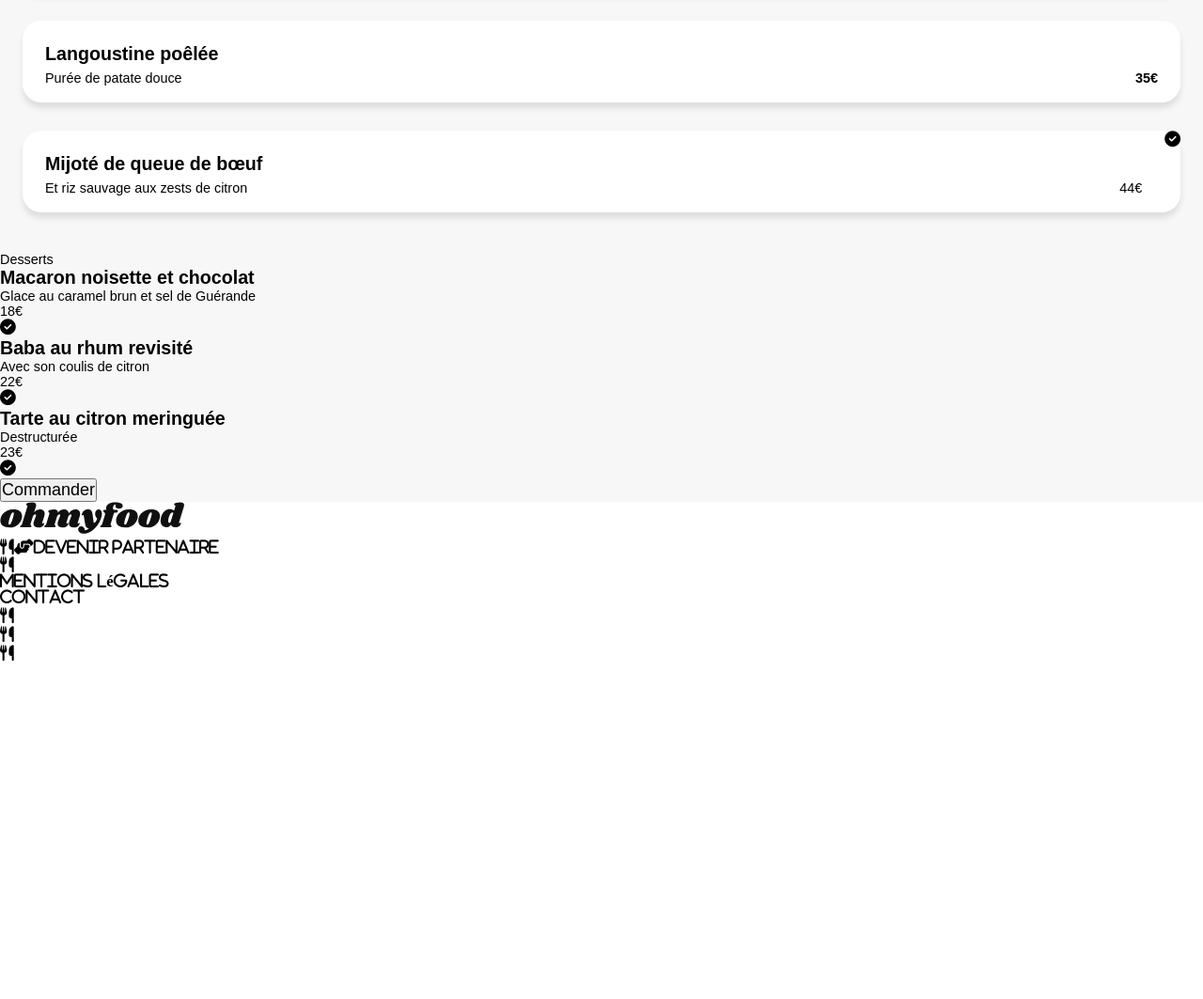
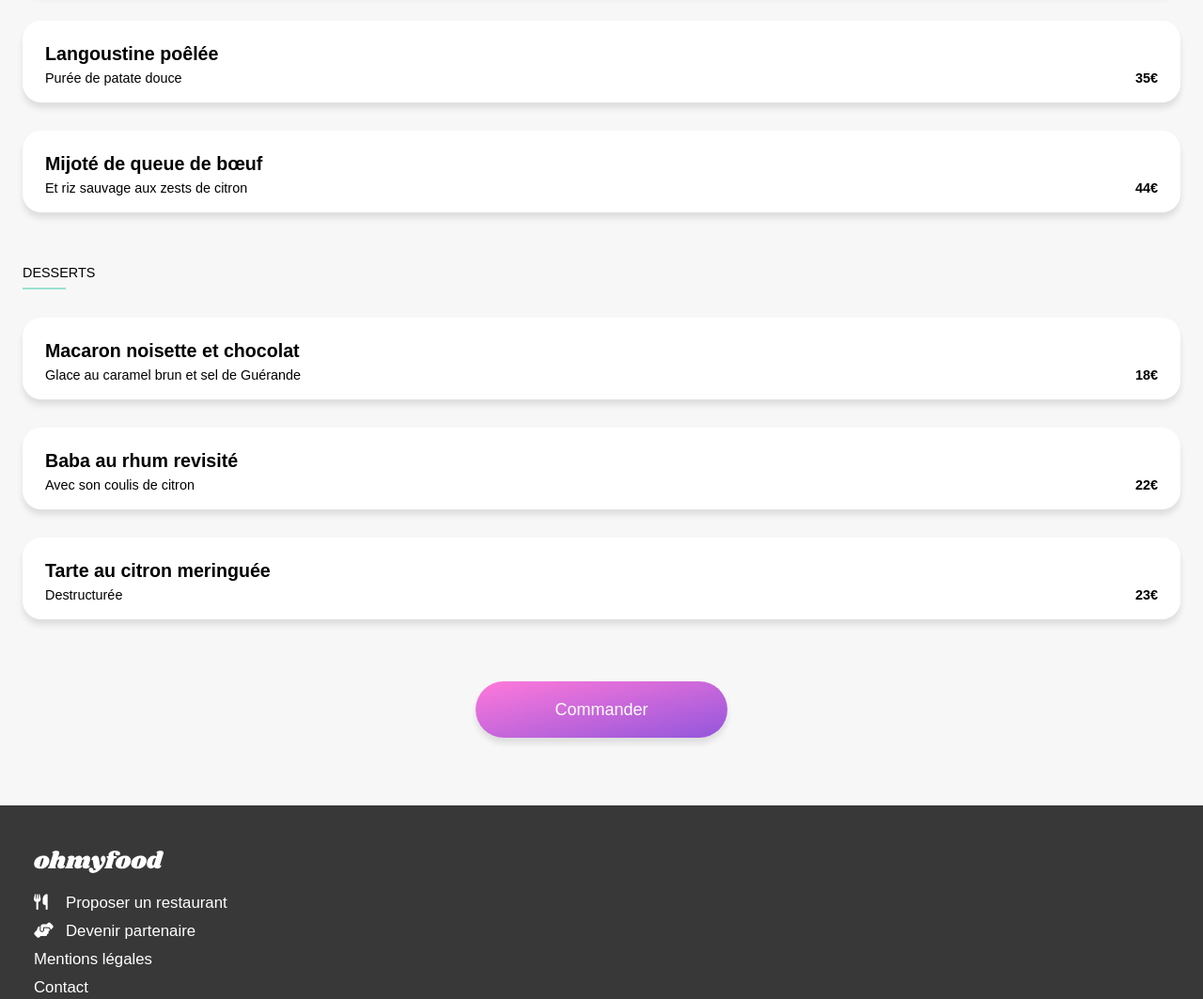
Before and after one commit to Olga-oss/Projet-Ohmyfood, a website: page page2.html in a window 1280 px wide. Shown: the part 1480-2543 px from the top of the page at 94% size. Before the commit the page ends 2186 px from the top, so only its background shows below. Drawn offline with Linux system fonts and the light colour scheme; a web font is replaced by a local one.

Commit message:
Page 2 suite

```diff
--- a/page2.html
+++ b/page2.html
@@ -179,13 +179,13 @@
                                         <div class="menu__choices-card-meal-info-desc-text">
                                             <p>Et riz sauvage aux zests de citron</p>
                                         </div>
-                                        <div >
+                                        <div class="menu__choices-card-meal-info-desc-price" >
                                             <p>44€</p>
                                         </div>
                                     </div>
                                 </div>
-                                <div >
-                                    <span ><i class="fas fa-check-circle"></i></span>
+                                <div class="menu__choices-card-meal--select" >
+                                    <span class="menu__choices-card-meal--select-container" ><i class="fas fa-check-circle"></i></span>
                                 </div>
                             </div>
                         </div>
@@ -193,68 +193,68 @@
                 </div>
 
                 <!--Dessert section -->
-                <div >
-                    <div >
-                        <div >
+                <div class="container container--menu">
+                    <div class="menu__choices-card--3" >
+                        <div class="menu__choices-title" >
                             <p >Desserts</p>
                         </div>
-                        <div >
-                            <div >
-                                <div >
-                                    <div >
+                        <div class="card menu__choices-card">
+                            <div class="menu__choices-card-meal">
+                                <div class="menu__choices-card-meal-info">
+                                    <div class="menu__choices-card-meal-info-item">
                                         <h3>Macaron noisette et chocolat</h3>
                                     </div>
-                                    <div >
-                                        <div >
+                                    <div class="menu__choices-card-meal-info-desc">
+                                        <div class="menu__choices-card-meal-info-desc-text">
                                             <p>Glace au caramel brun et sel de Guérande</p>
                                         </div>
-                                        <div >
+                                        <div class="menu__choices-card-meal-info-desc-price">
                                             <p>18€</p>
                                         </div>
                                     </div>
                                 </div>
-                                <div >
-                                    <span ><i class="fas fa-check-circle"></i></span>
+                                <div class="menu__choices-card-meal--select" >
+                                    <span class="menu__choices-card-meal--select-container" ><i class="fas fa-check-circle"></i></span>
                                 </div>
                             </div>
                         </div>
-                        <div >
-                            <div >
-                                <div >
-                                    <div >
+                        <div class="card menu__choices-card" >
+                            <div class="menu__choices-card-meal">
+                                <div class="menu__choices-card-meal-info">
+                                    <div class="menu__choices-card-meal-info-item">
                                         <h3>Baba au rhum revisité</h3>
                                     </div>
-                                    <div >
-                                        <div >
+                                    <div class="menu__choices-card-meal-info-desc" >
+                                        <div class="menu__choices-card-meal-info-desc-text">
                                             <p>Avec son coulis de citron</p>
                                         </div>
-                                        <div >
+                                        <div  class="menu__choices-card-meal-info-desc-price">
                                             <p>22€</p>
                                         </div>
                                     </div>
                                 </div>
-                                <div >
-                                    <span ><i class="fas fa-check-circle"></i></span>
+                                <div class="menu__choices-card-meal--select">
+                                    <span class="menu__choices-card-meal--select-container"><i class="fas fa-check-circle"></i></span>
                                 </div>
                             </div>
                         </div>
-                        <div >
-                            <div >
-                                <div >
-                                    <div >
+                        <div class="card menu__choices-card">
+                            <div class="menu__choices-card-meal">
+                                <div class="menu__choices-card-meal-info">
+                                    <div class="menu__choices-card-meal-info-item">
                                         <h3>Tarte au citron meringuée</h3>
                                     </div>
-                                    <div >
-                                        <div>
+                                    <div class="menu__choices-card-meal-info-desc">
+                                        <div class="menu__choices-card-meal-info-desc-text">
                                             <p>Destructurée</p>
                                         </div>
-                                        <div >
+                                        <div class="menu__choices-card-meal-info-desc-price" >
                                             <p>23€</p>
                                         </div>
                                     </div>
                                 </div>
-                                <div >
-                                    <span ><i class="fas fa-check-circle"></i></span>
+                                <div class="menu__choices-card-meal--select">
+                                    <span class="menu__choices-card-meal--select-container"><i class="fas fa-check-circle"></i></span>
                                 </div>
                             </div>
                         </div>
@@ -263,24 +263,24 @@
             </section>
 
             <section>
-                <div >
-                    <div>
-                        <button >Commander</button>
+                <div class="container container--menu-order" >
+                    <div class="menu__order">
+                        <button class="btn btn--gradient btn--order">Commander</button>
                     </div>
                 </div>
             </section>
         </main>
 
-        <footer >
-            <div >
-                <div >
-                    <img src="./public/img/logo/ohmyfood@2x.svg" alt="logo" >
+        <footer class="footer">
+            <div class="container--footer" >
+                <div class="footer__title">
+                    <img src="./public/img/logo/ohmyfood@2x.svg" alt="logo" class="footer__logo">
                 </div>
-                <ol >
-                    <li ><i class="fas fa-utensils ></i>Proposer un restaurant</li>
-                    <li ><i class="fas fa-hands-helping "></i>Devenir partenaire</li>
-                    <li >Mentions légales</li>
-                    <li ><a href="mailto:someone@example.com">Contact</a></li>
+                <ol class="footer__nav">
+                    <li class="footer__option footer__option--bold"><i class="fas fa-utensils footer__option-icon"></i>Proposer un restaurant</li>
+                    <li class="footer__option footer__option--bold"><i class="fas fa-hands-helping footer__option-icon"></i>Devenir partenaire</li>
+                    <li class="footer__option">Mentions légales</li>
+                    <li class="footer__option"><a href="mailto:someone@example.com">Contact</a></li>
                 </ol>
             </div>
         </footer>
```
